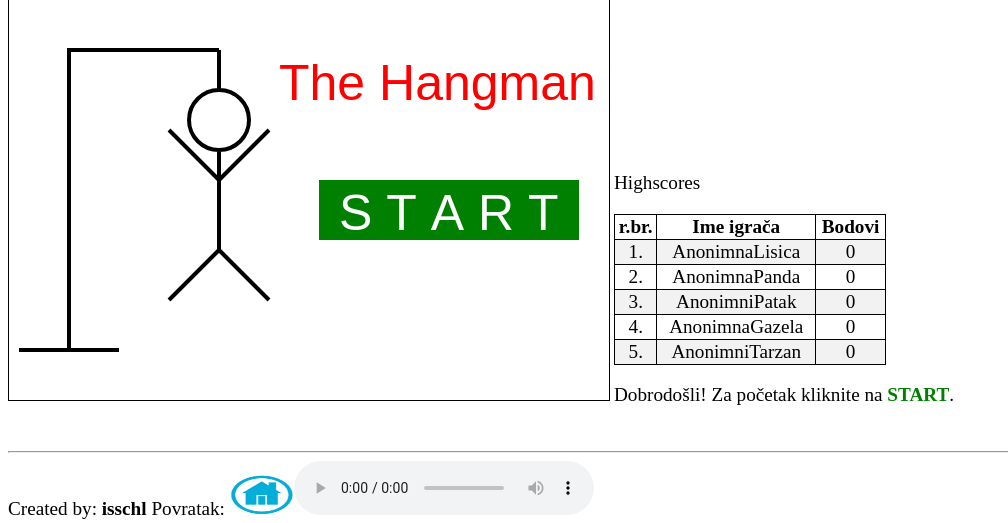
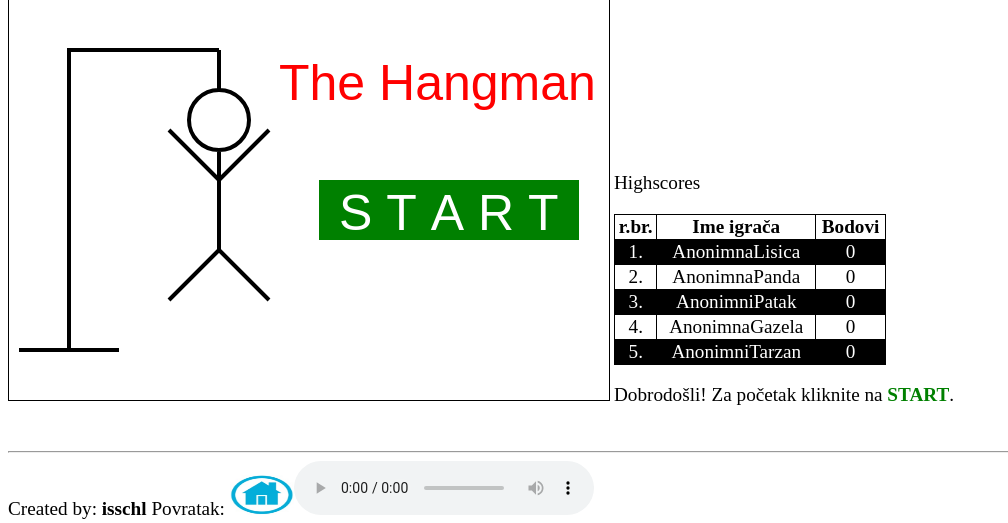
Before and after one commit to isschl/online_games, a PHP site: page /hangman in a window 1280 px wide. Shown: the part 277-800 px from the top of the page, without its empty margins (0-1008 px from the left). Run offline with PHP 8.4, Linux system fonts and the light colour scheme; data that the repository does not hold is empty; some libraries are stand-ins or nearby versions.

Commit message:
malo mijenjanja css-a
kod tr:nth-child(even)

```diff
--- a/hangman/hangman.css
+++ b/hangman/hangman.css
@@ -34,5 +34,6 @@ th, td{
 }
 
 tr:nth-child(even) {
-background-color: #f2f2f2
+color: white;
+background-color: black;
 }
```
